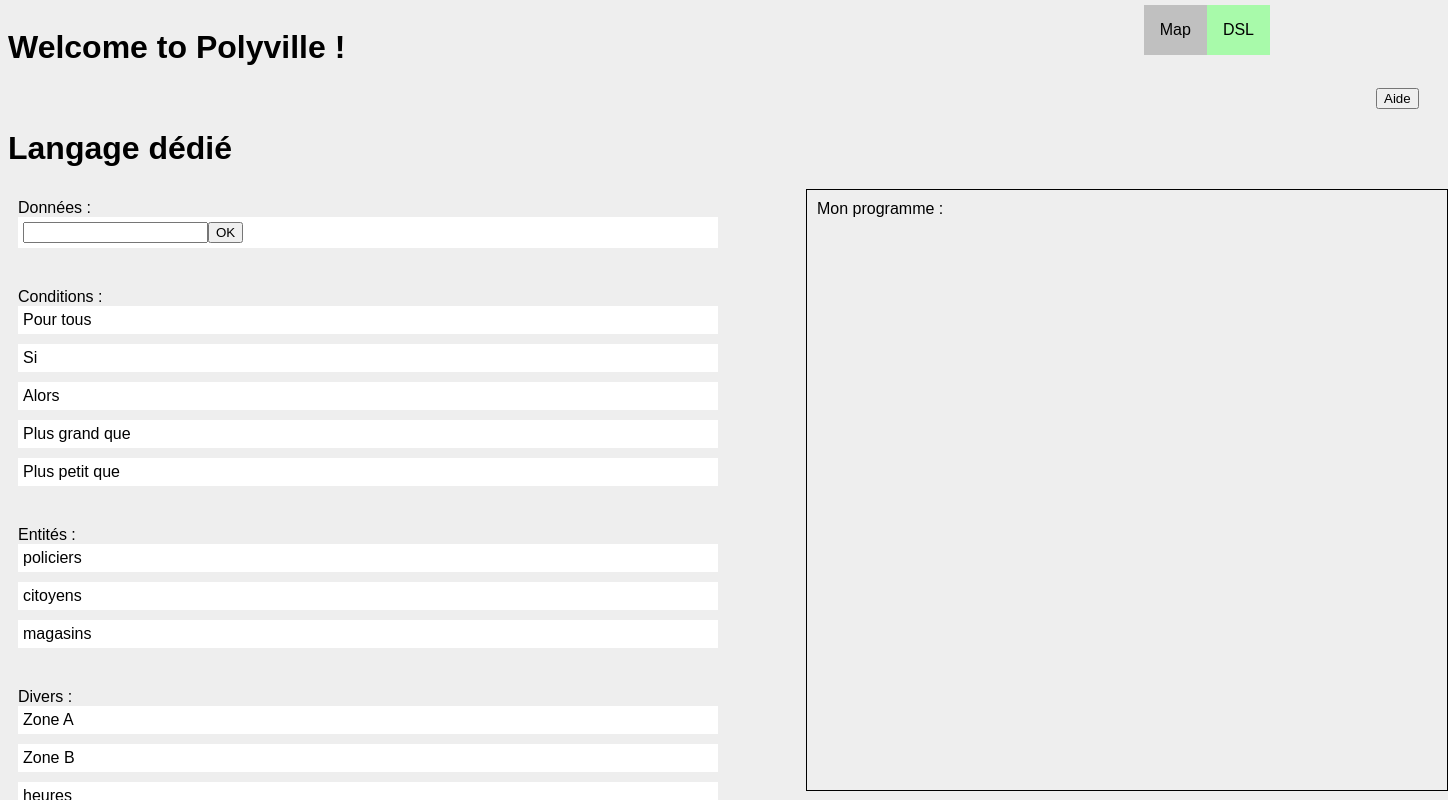
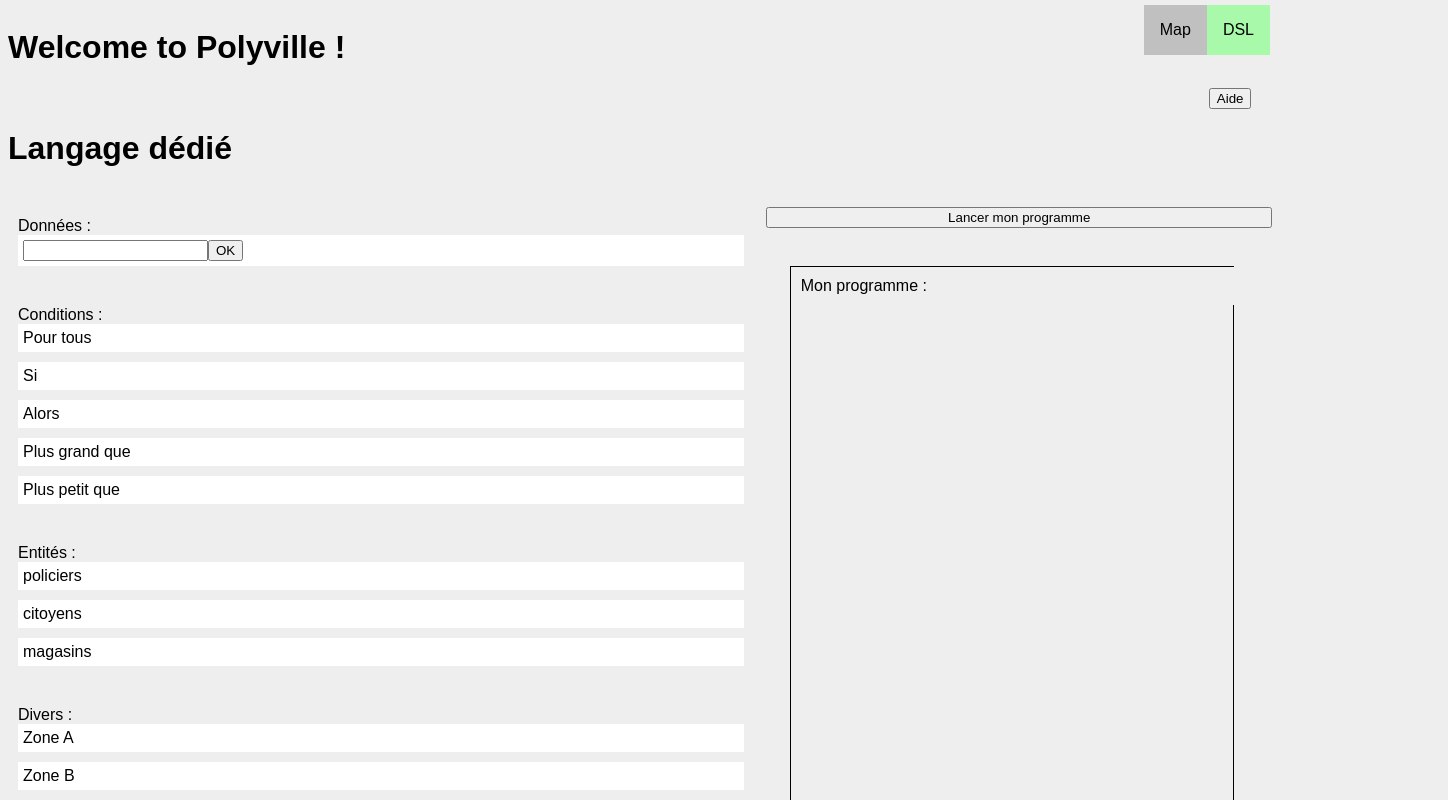
Before and after one commit to NathanMeulle/PNS-SI4-PS7-POLYVILLE, a Vue app in the folder web/: page /dsl in a window 1280 px wide. Shown: the top 800 px of the page, 1448 px wide, since content can reach past the window. Built offline with nearby package versions, Linux system fonts and the light colour scheme.

Commit message:
Affichage HTML / CSS du DSL #11

```diff
--- a/web/src/components/DSL/DSL.vue
+++ b/web/src/components/DSL/DSL.vue
@@ -1,9 +1,8 @@
 <template>
+  <span id="error">{{error}}</span>
   <link rel="stylesheet" href="https://cdnjs.cloudflare.com/ajax/libs/font-awesome/5.13.1/css/all.min.css" />
-  <div class="wrapper" style="height: 70vh; width: 180vh">
-    <div class="gauche" style="height: 50vh; width: 90vh">
-
-      <span id="error">{{error}}</span>
+  <div class="wrapper" style="height: 75%; width: 100%">
+    <div class="gauche" style="height: 75%; width: 59%">
       <div class='drop-zone' @drop='onDrop($event, 5)' @dragover.prevent @dragenter.prevent id="data">
         Données :
         <div v-for='item in listInput' :key='item.title' class='drag-el' draggable="true"
@@ -37,23 +36,34 @@
         </div>
       </div>
     </div>
-    <div class="droite" style="height: 75vh; width: 80vh">
-      <div class='drop-zone' @drop='onDrop($event, 2)' @dragover.prevent @dragenter.prevent>
-        Mon programme :
-        <div v-for='item in listProg' :key='item.title'>
-          <div v-if="item.type !== 5">{{ item.title }}</div>
-          <div v-else>{{item.input}}</div>
-          <div class="logo">
-            <i class="fas fa-times" v-on:click="suppr(item)">&emsp;&emsp;</i>
-            <i class="fas fa-arrow-up" v-on:click="up(item)">&emsp;&emsp;</i>
-            <i class="fas fa-arrow-down" v-on:click="down(item)">&emsp;&emsp;</i>
+    <button v-on:click="launch()" id="launch" style="height: 75%; width: 40%">Lancer mon programme</button>
+    <br/>
+    <div class="droite" style="height: 70%; width: 35%">
+      <div style="height: 75vh; width: 70vh" @drop='onDrop($event, 2)' @dragover.prevent @dragenter.prevent>
+        <div class='drop-zone'>
+          Mon programme :
+          <div v-for='item in listProg' :key='item.title' class="drag-el">
+            <div v-if="item.type !== 5">
+              {{ item.title }}
+              <div class="logo">
+                <i class="fas fa-times" v-on:click="suppr(item)">&emsp;&emsp;</i>
+                <i class="fas fa-arrow-up" v-on:click="up(item)">&emsp;&emsp;</i>
+                <i class="fas fa-arrow-down" v-on:click="down(item)">&emsp;&emsp;</i>
+              </div>
+            </div>
+            <div v-else>
+              {{item.input}}
+              <div class="logo">
+                <i class="fas fa-times" v-on:click="suppr(item)">&emsp;&emsp;</i>
+                <i class="fas fa-arrow-up" v-on:click="up(item)">&emsp;&emsp;</i>
+                <i class="fas fa-arrow-down" v-on:click="down(item)">&emsp;&emsp;</i>
+              </div>
+            </div>
           </div>
         </div>
       </div>
     </div>
   </div>
-    <br/>
-    <button v-on:click="launch()" id="launch">Lancer mon programme</button>
 </template>
 
 <script>
@@ -263,6 +273,8 @@ export default {
     float: right;
     position: relative;
     border: 1px solid black;
+    margin-top: 3%;
+    right: 3%;
   }
   .gauche {
     float: left;
@@ -281,7 +293,9 @@ export default {
 }
 
 #error{
+  position: relative;
   color: red;
+  margin-top: 5%;
 }
 
 #cond{
@@ -293,6 +307,7 @@ export default {
 }
 
 #launch{
-  margin-top: 7%;
+  float: right;
+  position: relative;
 }
 </style>
--- a/web/src/components/DSL/Interpreteur.vue
+++ b/web/src/components/DSL/Interpreteur.vue
@@ -1,8 +1,12 @@
 <template>
+  <div v-if="error!==''">
+    <span id="error">{{error}}</span>
+  </div>
+  <div v-else>
+    <span id="reussite">{{reussite}}</span>
+  </div>
+  <br/>
   <DSL v-on:launch="getData($event)"/>
-  <br/>
-  <span id="reussite">{{reussite}}</span>
-  <span id="error">{{error}}</span>
 </template>
 
 <script>
```
